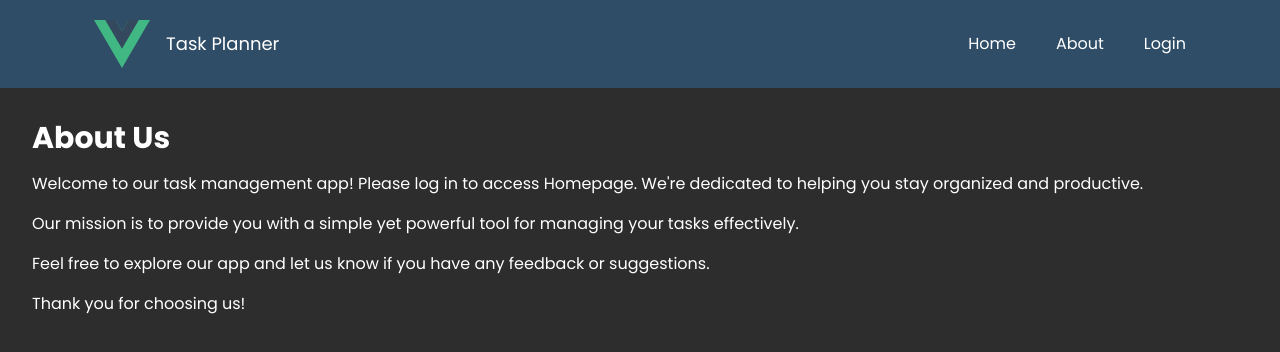
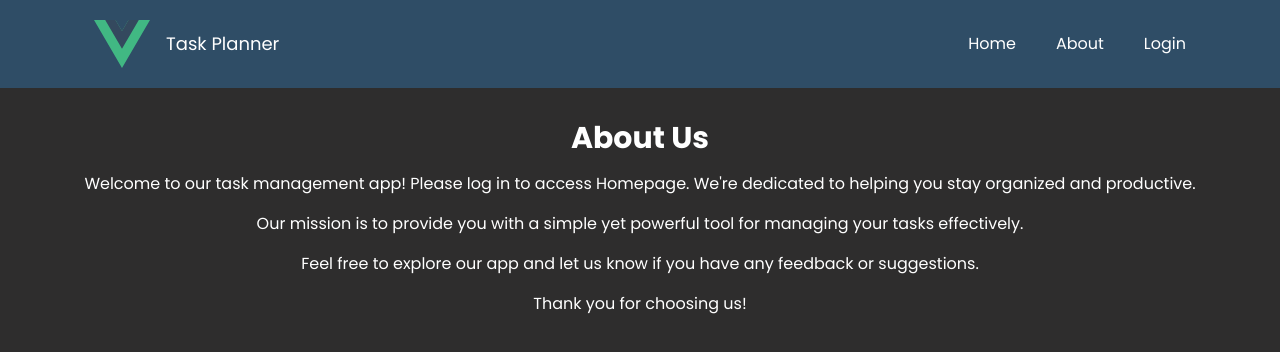
Before and after one commit to Odyseya/Project-Vue-App, a Vue app: page /about in a window 1280 px wide. Shown: the top 352 px of the page. Built offline with nearby package versions, Linux system fonts and the light colour scheme; the HTML template or start-up script is replaced by a standard one.

Commit message:
about view style fix

```diff
--- a/src/views/AboutView.vue
+++ b/src/views/AboutView.vue
@@ -1,7 +1,7 @@
 <script setup></script>
 
 <template>
-  <main class="p-8">
+  <main class="p-8 flex flex-col justify-center items-center h-full">
     <h1 class="text-3xl font-bold mb-4">About Us</h1>
     <p class="text-base mb-4">
       Welcome to our task management app! Please log in to access Homepage. We're dedicated to
```
